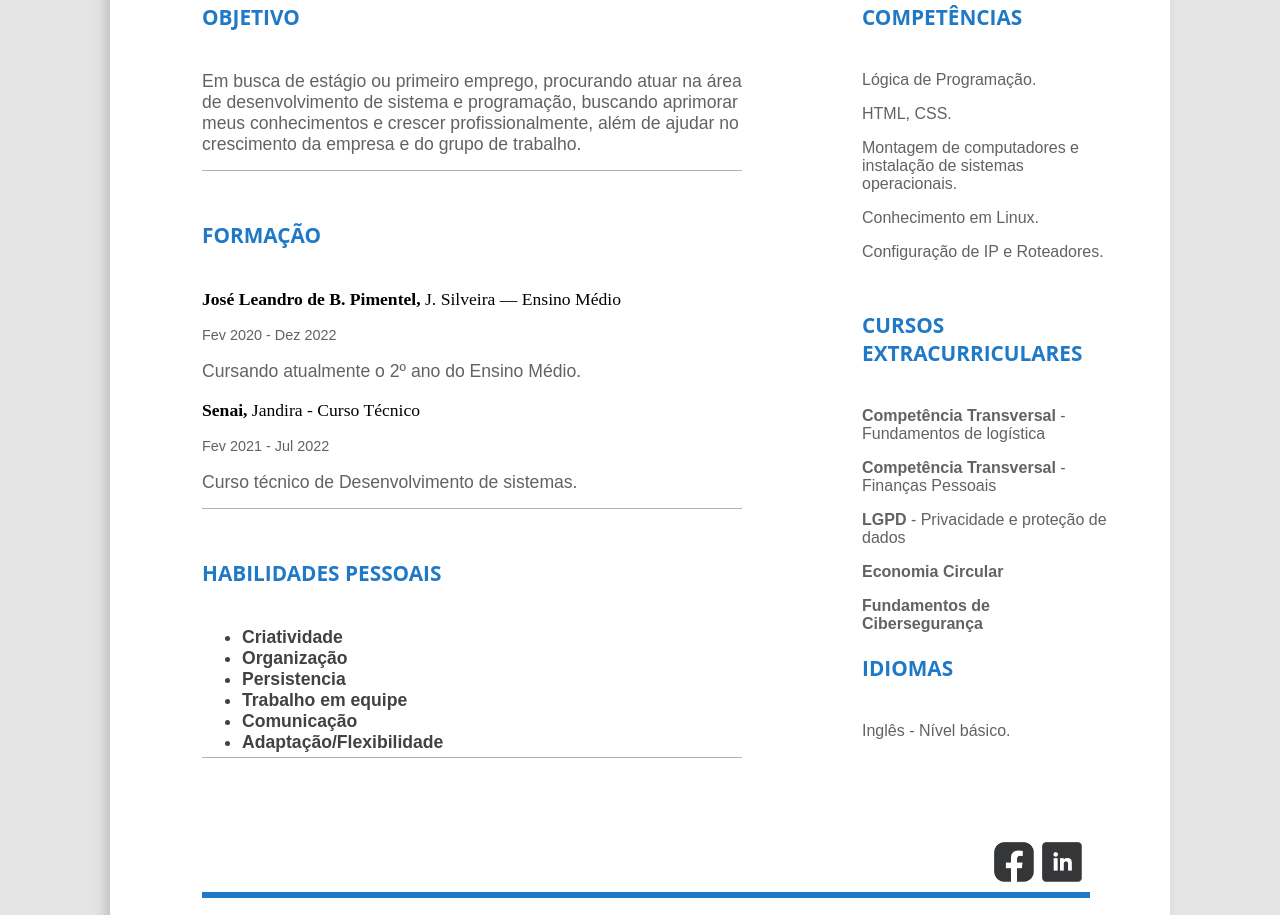
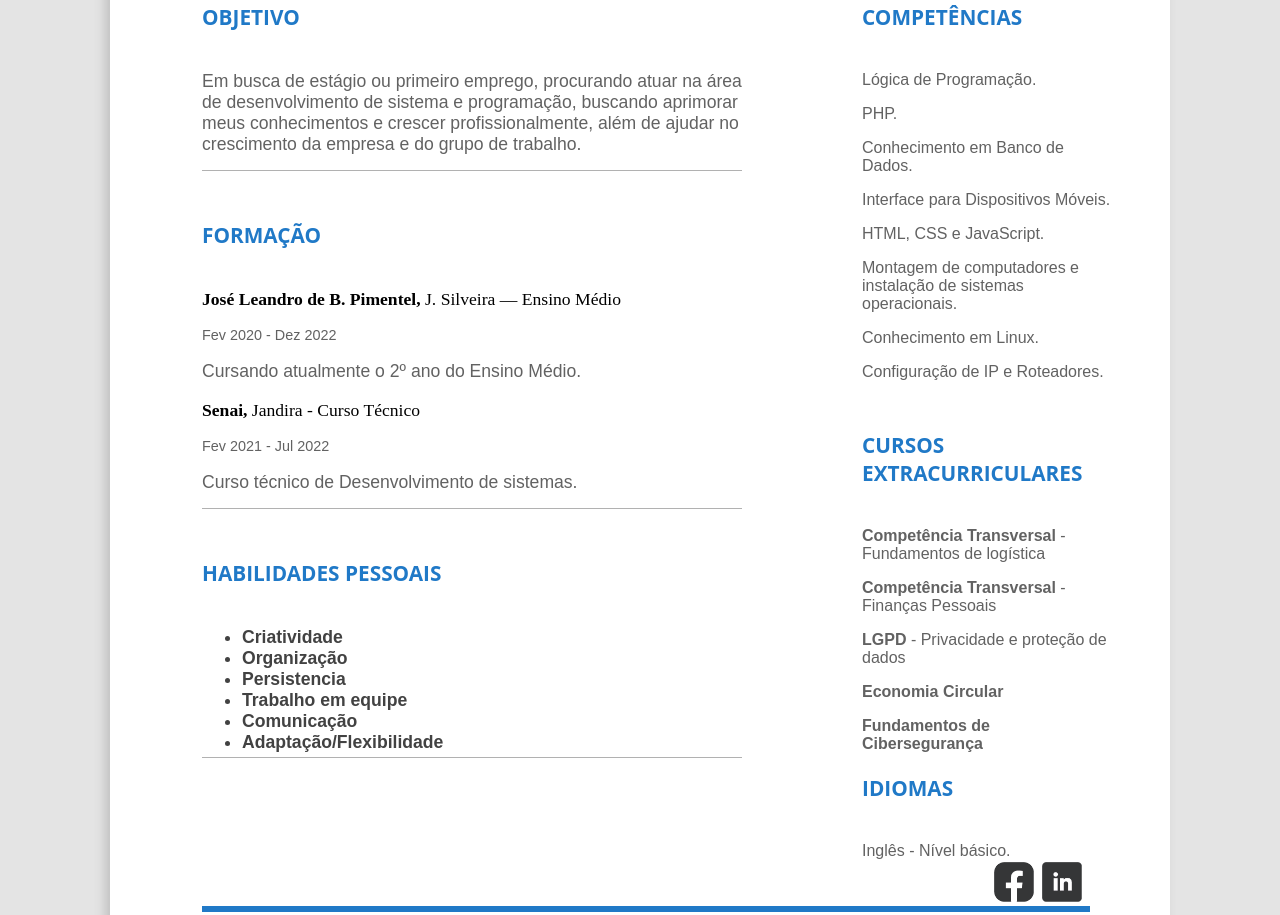
Before and after one commit to bruno95olly/Curriculo, a plain HTML site: page index.html in a window 1280 px wide. Shown: the part 237-1152 px from the top of the page. Drawn offline with Linux system fonts and the light colour scheme.

Commit message:
curriculo atualizado

```diff
--- a/css/style.css
+++ b/css/style.css
@@ -142,9 +142,10 @@ body{
     font-family: sans-serif;
 }
 #caixa3{
+    padding-top: 20px;
     clear: both;
     width: 888px;
-    height: 70px;
+    height: 64px;
     margin-left: 62px;
     border-bottom: solid 6px #2079C7;
 }
--- a/index.html
+++ b/index.html
@@ -53,7 +53,10 @@
                     <div id="alin">
                     <p class="titulos">COMPETÊNCIAS</p>
                     <p class="textos2">Lógica de Programação.</p>
-                    <p class="textos2">HTML, CSS.</p>
+                    <p class="textos2">PHP.</p>
+                    <p class="textos2">Conhecimento em Banco de Dados.</p>
+                    <p class="textos2">Interface para Dispositivos Móveis.</p>
+                    <p class="textos2">HTML, CSS e JavaScript.</p>
                     <p class="textos2">Montagem de computadores e instalação de sistemas operacionais.</p>
                     <p class="textos2">Conhecimento em Linux.</p>
                     <p class="textos2">Configuração de IP e Roteadores.</p>
```
